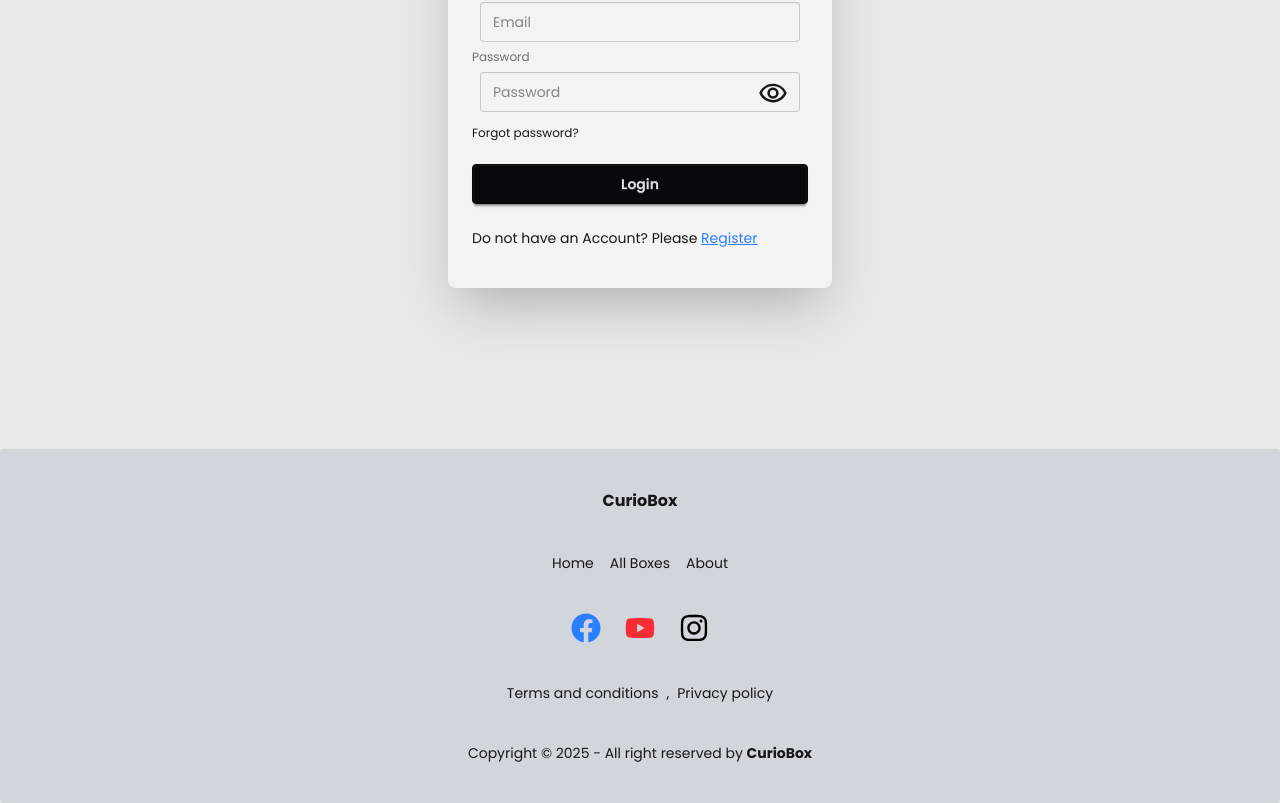
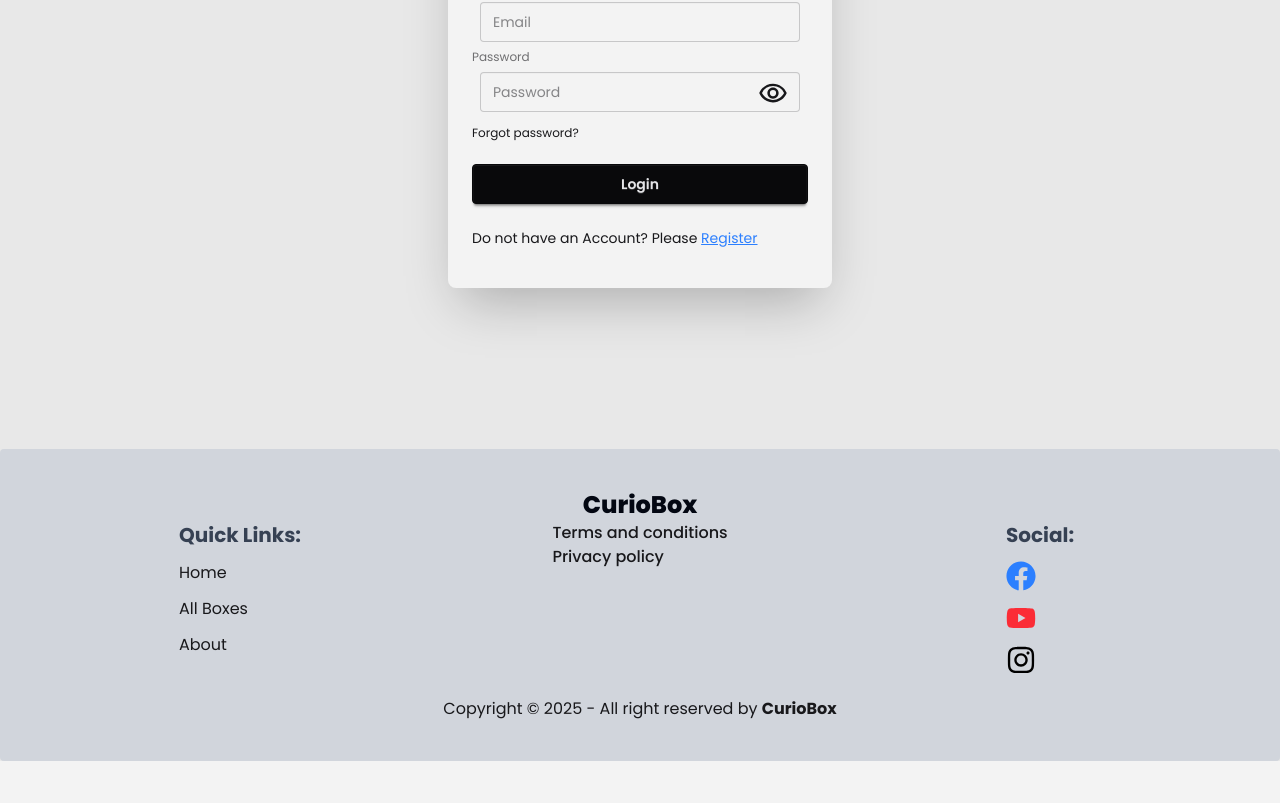
Before and after one commit to programmarimran/CurioBox-assignment_9, a React (Vite) app: page /auth in a window 1280 px wide. Shown: the part 439-1242 px from the top of the page. After the commit the page ends 1200 px from the top, so only its background shows below. Built offline with nearby package versions, Linux system fonts and the light colour scheme; no server answers.

Commit message:
added a footer desygn is re complited

```diff
--- a/public/curioBoxInfo.json
+++ b/public/curioBoxInfo.json
@@ -27,13 +27,8 @@
             "title": "Customizable Plans",
             "icon": "⚙️",
             "description": "Pause, switch, or skip a box with complete ease anytime."
-          },
-          {
-            "id": 5,
-            "title": "Exclusive Collectibles",
-            "icon": "🌟",
-            "description": "Unlock limited-edition items you won’t find in stores or anywhere else."
           }
+
         ]
       },
       "customerReviews": {
--- a/public/curious.json
+++ b/public/curious.json
@@ -231,6 +231,53 @@
       ],
       "ratings": 4.7,
       "number_of_reviews": 578
+    },
+    {
+      "id": 11,
+      "name": "Mindful Moments Box",
+      "slogan": "Calm, Focus, Grow—Mindfulness for Kids!",
+      "thumbnail": "https://i.ibb.co.com/QFS3m7wG/image-180x180-11.png",
+      "banner": "https://i.ibb.co.com/2YhXFXWY/image-800x600-8.png",
+      "frequency": "Monthly",
+      "price": 23.99,
+      "description": "Teach kids mindfulness through breathing cards, calm jars, and gratitude games.",
+      "tech_category": "Toys & Kids",
+      "features": [
+        "Mindful Breathing Cards",
+        "Gratitude Journal",
+        "DIY Calm Jar"
+      ],
+      "subscription_benefits": [
+        "Mindfulness Tracker",
+        "Parent Tips",
+        "Audio Meditation Access"
+      ],
+      "ratings": 4.8,
+      "number_of_reviews": 345
+    },
+    {
+      "id": 12,
+      "name": "Language Learner Box",
+      "slogan": "Speak, Play, Learn—One Language at a Time!",
+      "thumbnail": "https://i.ibb.co.com/M5JmPPMh/image-180x180-12.png",
+      "banner": "https://i.ibb.co.com/k2ZcGqQx/image-800x600-9.png",
+      "frequency": "Monthly",
+      "price": 30.00,
+      "description": "Introduce new languages to kids with games, flashcards, and songs.",
+      "tech_category": "Toys & Kids",
+      "features": [
+        "Bilingual Flashcards",
+        "Language Games",
+        "Sing-Along Songs"
+      ],
+      "subscription_benefits": [
+        "New Language Monthly",
+        "Progress Sheet",
+        "Video Lessons"
+      ],
+      "ratings": 4.9,
+      "number_of_reviews": 410
     }
+
   ]
 }
--- a/src/Components/Footer/Footer.jsx
+++ b/src/Components/Footer/Footer.jsx
@@ -5,46 +5,73 @@ import { Link, NavLink } from "react-router";
 const Footer = () => {
   const links = (
     <>
+      <li>
         <NavLink className=" link-hover" to={"/"}>
           Home
         </NavLink>
+      </li>
+      <li>
         <NavLink className=" link-hover" to={"/allboxes"}>
           All Boxes
         </NavLink>
+      </li>
+      <li>
         <NavLink className=" link-hover" to={"/about"}>
           About
         </NavLink>
+      </li>
     </>
   );
   return (
-    <footer className="footer footer-horizontal footer-center bg-gray-300 text-base-content rounded p-10">
-      <h1 className=" text-2xl text-base font-bold">CurioBox</h1>
-      <nav className="grid grid-flow-col gap-4">{links}</nav>
-      <nav>
-        <div className="grid grid-flow-col gap-6">
-          <Link>
-            <FaFacebook className=" text-blue-500" size={30}></FaFacebook>
-          </Link>
-          <Link>
-            <FaYoutube className=" text-red-500" size={30}></FaYoutube>
-          </Link>
-          <Link>
-            <FaInstagram className=" text-black" size={30}></FaInstagram>
-          </Link>
-        </div>
+    <footer className=" footer-horizontal  bg-gray-300 text-base-content rounded p-10">
+      <h1 className=" text-2xl text-gray-950 text-center font-extrabold">
+        CurioBox
+      </h1>
+      <aside className="md:grid grid-cols-3 justify-center items-start space-y-5">
+        <nav className=" mx-auto ">
+          <h3 className=" font-bold text-xl mb-3 text-gray-700">Quick Links:</h3>
+          <ul className=" flex flex-col gap-1 md:gap-3">{links}</ul>
         </nav>
-      <aside className=" md:flex">
+       <nav className=" mx-auto ">
+       <ul className="">
+          <li className=" font-medium">
             <Link className={" link-hover"} to={"#"}>
               {" "}
               Terms and conditions
             </Link>
-        <span>,</span>
+          </li>
+
+          <li className=" font-medium">
             <Link className={" link-hover"} to={"#"}>
               {" "}
               Privacy policy
             </Link>
+          </li>
+        </ul>
+       </nav>
+       <nav className=" mx-auto ">
+           <h3 className=" font-bold text-xl mb-3 text-gray-700">Social:</h3>
+        <ul className="flex flex-col gap-1 md:gap-3">
+        <li>
+          <Link>
+            <FaFacebook className=" text-blue-500" size={30}></FaFacebook>
+          </Link>
+          </li>
+         <li>
+         <Link>
+            <FaYoutube className=" text-red-500" size={30}></FaYoutube>
+          </Link>
+         </li>
+         <li>
+         <Link>
+            <FaInstagram className=" text-black" size={30}></FaInstagram>
+          </Link>
+         </li>
+        </ul>
+      </nav>
       </aside>
-      <aside>
+
+      <aside className=" mt-5 text-center">
         <p>
           Copyright © {new Date().getFullYear()} - All right reserved by{" "}
           <span className=" font-bold"> CurioBox</span>
--- a/src/Components/HomeLayout/CustomerReviews.jsx
+++ b/src/Components/HomeLayout/CustomerReviews.jsx
@@ -11,16 +11,38 @@ const CustomerReviews = () => {
       <div className=" text-center w-3/4 mx-auto  mb-12 ">
         <h1 className=" text-2xl text-gray-800 font-bold">{data.title}</h1>
       </div>
-      <div className=" grid grid-cols-2 md:grid-cols-3 lg:grid-cols-4 justify-center gap-6">
+      <div className=" grid grid-cols-1 md:grid-cols-3 lg:grid-cols-4 justify-center gap-6">
         {reviews.map((item) => (
-          <div key={item.id} className=" flex flex-col justify-between bg-linear-to-t from-[#f0f4ff] to-[#dbeafe] p-8  space-y-4 rounded-2xl">
+          <div
+            key={item.id}
+            className=" flex flex-col justify-between bg-gradient-to-tl from-[#f0f4ff] to-[#dbeafe] shadow-2xl p-8  space-y-4 rounded-2xl"
+          >
             <p className=" text-lg font-medium">{item.comment}</p>
-            <h1 className=" text-xl font-bold text-gray-900"> Locatoin: <span className=" text-lg font-semibold text-gray-600">{item. location}</span></h1>
+            <h1 className=" text-xl font-bold text-gray-900">
+              {" "}
+              Locatoin:{" "}
+              <span className=" text-lg font-semibold text-gray-600">
+                {item.location}
+              </span>
+            </h1>
+            <div className=" flex">
+              <span className=" text-gray-500">Rating:</span>
+              {[1, 2, 3, 4, 5].map((num,i) =>
+                num <=item.rating ?
+                  <p key={i} className="">⭐</p>
+                 :
+                  <p key={i} className="">☆ </p>
+
+              )}
+            </div>
             <div className=" flex items-center">
-              <img className=" h-10 w-10 rounded-full border-2 border-blue-600" src={item.image} alt="" />
+              <img
+                className=" h-10 w-10 rounded-full border-2 border-blue-600"
+                src={item.image}
+                alt=""
+              />
               <h3 className=" font-bold text-2xl">{item.name}</h3>
             </div>
-            {[1, 2, 3, 4, 5].map((num) => console.log(num))}
           </div>
         ))}
       </div>
--- a/src/Components/HomeLayout/WhyChooseUs.jsx
+++ b/src/Components/HomeLayout/WhyChooseUs.jsx
@@ -14,9 +14,9 @@ const WhyChooseUs = () => {
           {data.description}
         </p>
       </div>
-      <div className=" grid grid-cols-2 md:grid-cols-3 lg:grid-cols-4 justify-center gap-6" >
+      <div className=" grid grid-cols-1 md:grid-cols-3 lg:grid-cols-4 justify-center gap-6" >
       {features.map((item) => (
-          <div key={item.id} className=" bg-linear-to-t from-[#f0f4ff] to-[#dbeafe] p-8 text-center space-y-4 rounded-2xl">
+          <div key={item.id} className=" bg-linear-to-t from-[#f0f4ff] to-[#dbeafe] shadow-2xl p-8 text-center space-y-4 rounded-2xl">
 
             <p className=" text-7xl">{item?.icon&&item.icon}</p>
             <h1 className=" text-2xl text-gray-800">{item.title}</h1>
--- a/src/Pages/Home.jsx
+++ b/src/Pages/Home.jsx
@@ -1,4 +1,4 @@
-import React, { use } from "react";
+import React, { use, useEffect, useState } from "react";
 import SwiperSlider from "../Components/HomeLayout/SwiperSlider";
 // import { Helmet } from "react-helmet";
 import { Helmet } from "react-helmet-async";
@@ -9,8 +9,24 @@ import CustomerReviews from "../Components/HomeLayout/CustomerReviews";
 
 const Home = () => {
   const {data}=use(ProductContext)
-  const productData=data.boxes
+  const allProductData=data.boxes;
+  const [productData,setProductData]=useState([])
   // console.log(data)
+  const [show,setShow]=useState(false)
+  const shortProduct=allProductData.slice(0,6)
+  console.log(shortProduct)
+  const handleShowMoreButton=()=>{
+    setShow(!show)
+
+  }
+  useEffect(()=>{
+    if(show){
+      setProductData(allProductData)
+    }
+    else{
+      setProductData(shortProduct)
+    }
+  },[show])
   return (
     <div>
       <Helmet>
@@ -34,6 +50,7 @@ const Home = () => {
             productData.map(product=><BoxCard className={product.id==5?"order-1":''} key={product.id} product={product}></BoxCard>)
           }
          </div>
+         <button onClick={handleShowMoreButton} className=" btn btn-primary mx-auto flex justify-center my-8">{show?'Show Less':'Show More'}</button>
         </section>
         {/* Why Choose Curio Box? */}
         <section>
```
Lines whose indentation alone changed are shown as unchanged.
